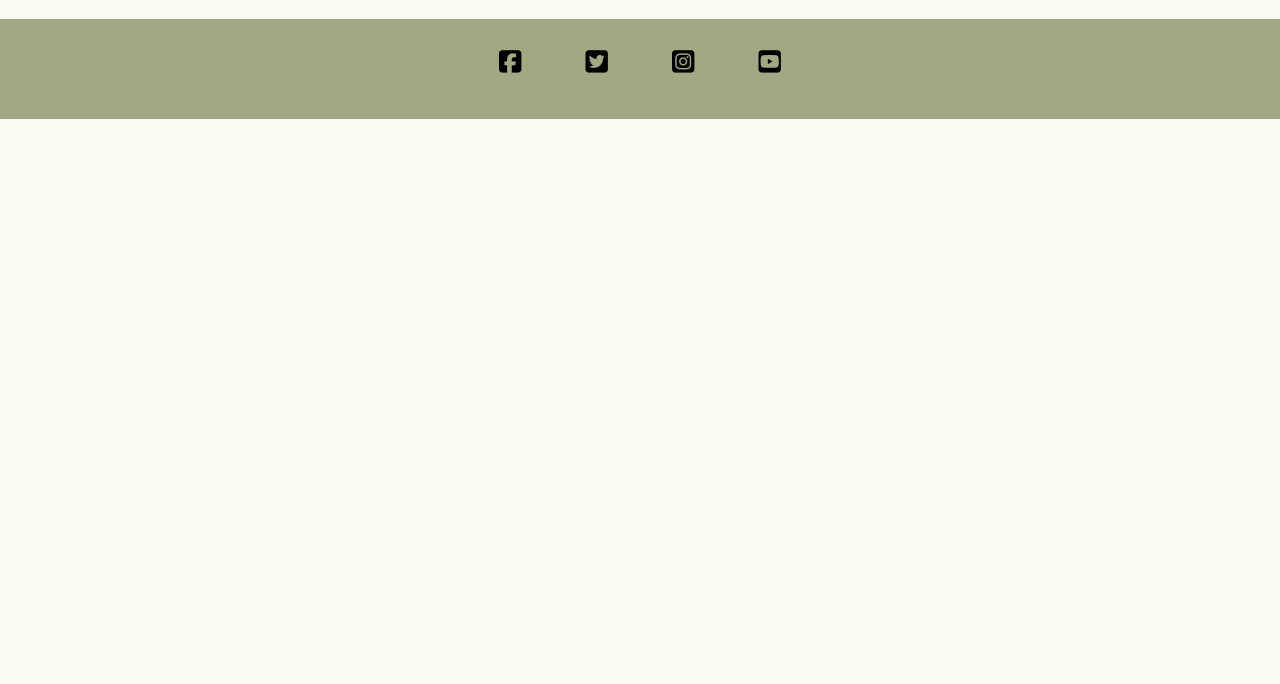
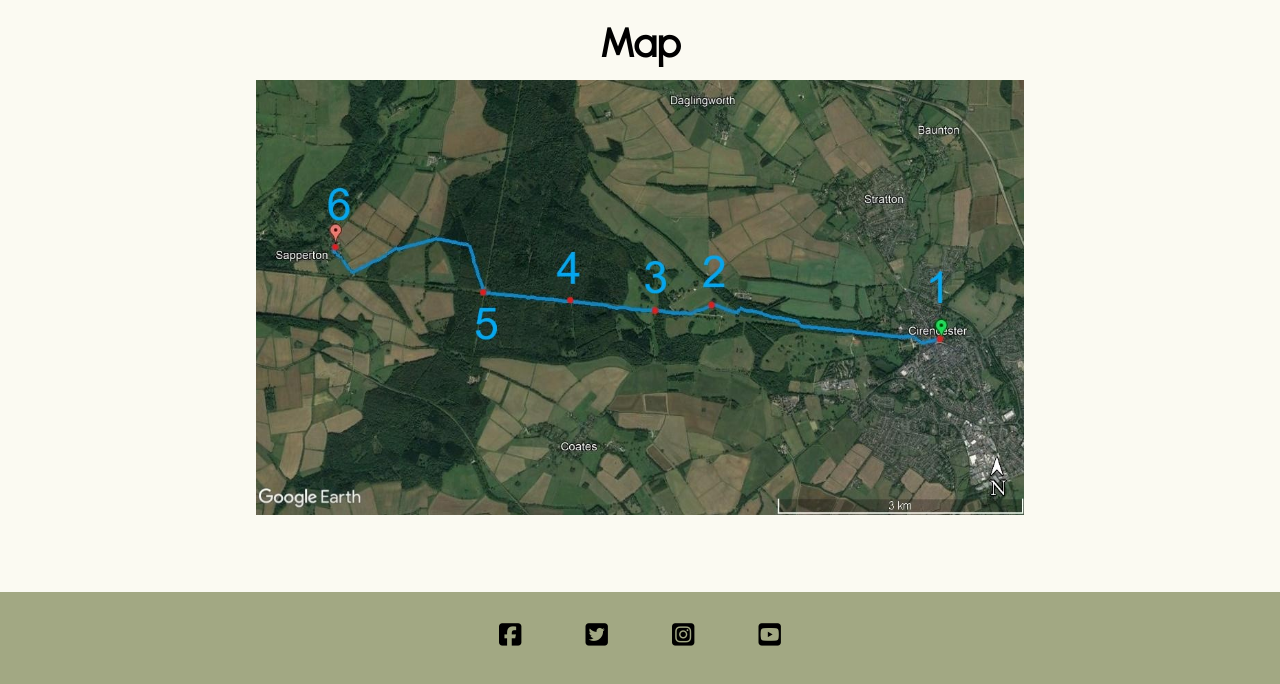
Before and after one commit to Robn88/walk-cirencester-park, a plain HTML site: page walks.html in a window 1280 px wide. Shown: the part 1304-1988 px from the top of the page. Before the commit the page ends 1423 px from the top, so only its background shows below. Drawn offline with Linux system fonts and the light colour scheme.

Commit message:
Add map to walks.html and style

```diff
--- a/assets/css/style.css
+++ b/assets/css/style.css
@@ -197,7 +197,7 @@ footer>ul li {
 
 /*walks description subheading*/
 
-#subheading {
+.subheading {
     text-align: center;
     font-size: 250%;
     margin: 1%;
@@ -260,6 +260,19 @@ li {
     float: right;
     height: 100%;
     margin-right: 15%;
+}
+
+/* map of the walk route*/
+
+#walk-route-container {
+    width: 60vw;
+    height: 40vw;
+    margin: auto;
+    }
+
+#walk-route {
+    max-width: 100%;
+    max-height: 100%;
 }
 
 /*contact page main image*/
--- a/walks.html
+++ b/walks.html
@@ -35,7 +35,7 @@
 
     <!--Subheading and overview of walk-->
     <section>
-        <h2 id="subheading">Cirencester Park main gate to the Bell at Sapperton</h2>
+        <h2 class="subheading">Cirencester Park main gate to the Bell at Sapperton</h2>
         <h3 id="walk-description-subheading">A 7km walk in an almost straight line, departing from the main gate of the
             Park, and ending at the iconic Bell at Sapperton, an institution as much as a pub!</h3>
     </section>
@@ -72,6 +72,12 @@
             </div>
         </div>
     </section>
+    <section>
+        <h2 class="subheading">Map</h2>
+        <div id="walk-route-container">
+            <img id="walk-route" src="/assets/images/walk-route.jpg">
+        </div>
+    </section>
 <!--Social media links-->
     <footer>
         <ul class="social-network-links">
```
Also changed, not shown: assets/images/walk-route.jpg (added).
